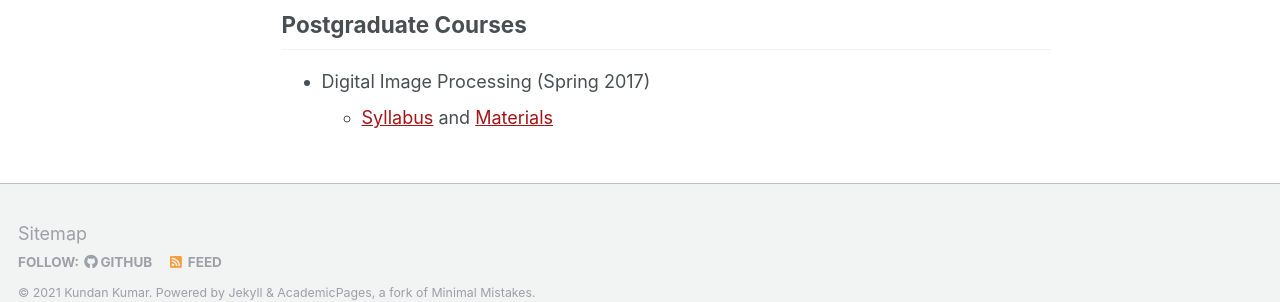
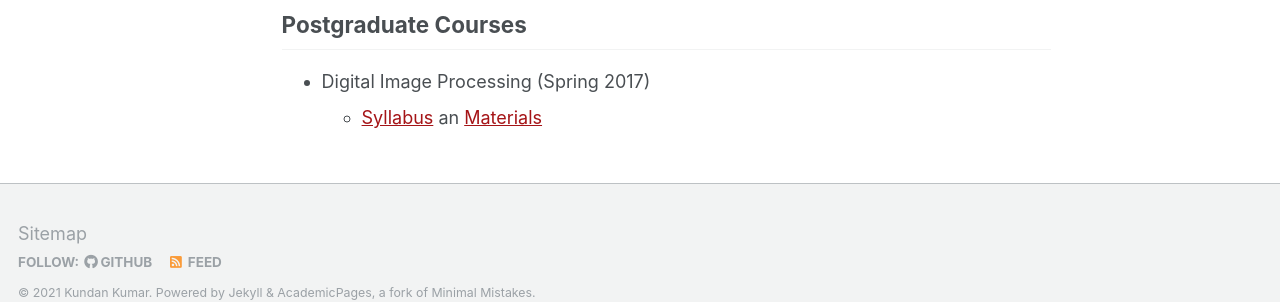
Before and after one commit to erkundanec/erkundanec.github.io, a Jekyll site: the page built from _pages/teaching.md, in a window 1280 px wide and 1090 px high. Shown: the part 752-1054 px from the top of the window. Built offline with Jekyll 4.4.1, drawn with Linux system fonts in a browser that asks for light colours; some web fonts are replaced.

Commit message:
Update teaching.md

```diff
--- a/_pages/teaching.md
+++ b/_pages/teaching.md
@@ -24,4 +24,4 @@
 
 ## Postgraduate Courses
 - Digital Image Processing (Spring 2017)
-    - [Syllabus](/files/pdf/teaching/DIPSyllabus.pdf)                   and [Materials](/digital-image-processing.md)
+    - [Syllabus](/files/pdf/teaching/DIPSyllabus.pdf)                   an [Materials](/digital-image-processing.md)
```
